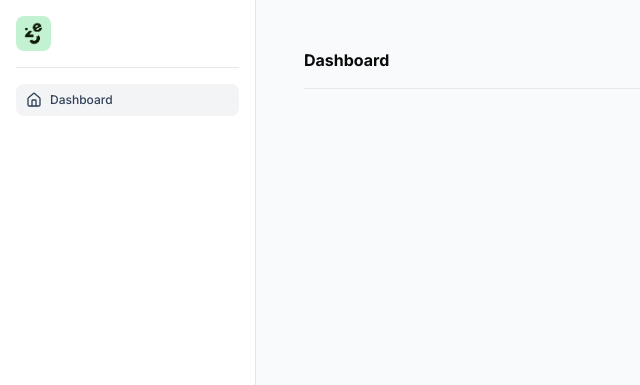
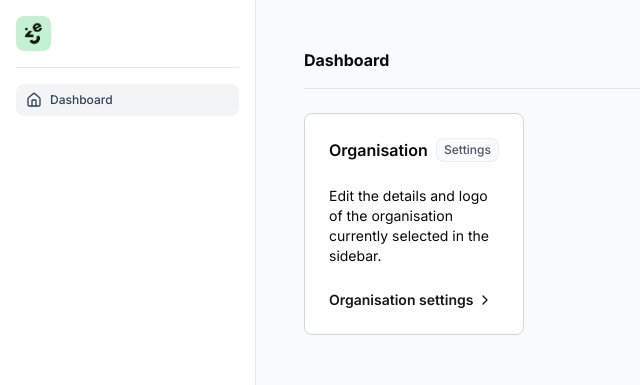
Before and after one commit to bydeusz/nextjs-dashboard-boilerplate, a Next.js app: page / in a window 1280 px wide. Shown: the top 385 px of the page, without its empty margins (0-640 px from the left). Built offline with nearby package versions, Linux system fonts and the light colour scheme; no server answers.

Commit message:
feat: added card to the homepage to change organisation

```diff
--- a/public/translations/en.json
+++ b/public/translations/en.json
@@ -287,7 +287,11 @@
       }
     },
     "dashboard": {
-      "title": "Dashboard"
+      "title": "Dashboard",
+      "organisationCardTitle": "Organisation",
+      "organisationCardDescription": "Edit the details and logo of the organisation currently selected in the sidebar.",
+      "organisationCardButton": "Organisation settings",
+      "organisationCardBadge": "Settings"
     }
   },
   "common": {
--- a/public/translations/nl.json
+++ b/public/translations/nl.json
@@ -287,7 +287,11 @@
       }
     },
     "dashboard": {
-      "title": "Dashboard"
+      "title": "Dashboard",
+      "organisationCardTitle": "Organisatie",
+      "organisationCardDescription": "Pas de gegevens en het logo aan van de organisatie die je in de sidebar hebt geselecteerd.",
+      "organisationCardButton": "Organisatie-instellingen",
+      "organisationCardBadge": "Instellingen"
     }
   },
   "common": {
--- a/src/app/(dashboard)/page.tsx
+++ b/src/app/(dashboard)/page.tsx
@@ -1,6 +1,7 @@
 import { getTranslations } from "next-intl/server";
 import type { Metadata } from "next";
 
+import LinkedCard from "@/components/cards/LinkedCard";
 import { Header } from "@/components/ui/layout/Header";
 
 export const metadata: Metadata = {
@@ -13,6 +14,15 @@ export default async function DashboardPage() {
   return (
     <div className="p-4 md:p-12 space-y-6">
       <Header border={true} title={t("title")} />
+      <div className="grid grid-cols-1 md:grid-cols-2 lg:grid-cols-4 gap-4">
+        <LinkedCard
+          title={t("organisationCardTitle")}
+          description={t("organisationCardDescription")}
+          button={t("organisationCardButton")}
+          href="/settings/organisations"
+          badge={t("organisationCardBadge")}
+        />
+      </div>
     </div>
   );
 }
```
